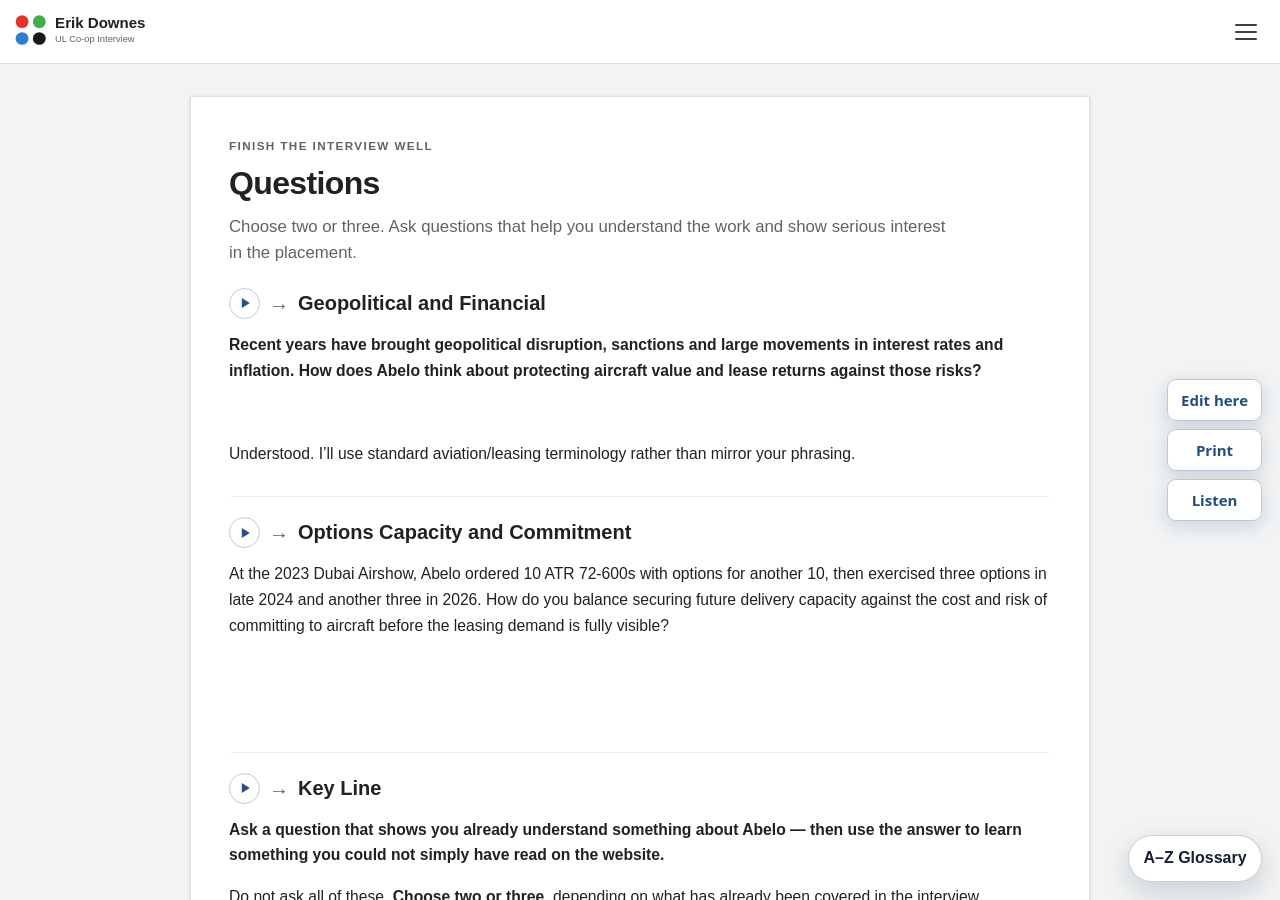
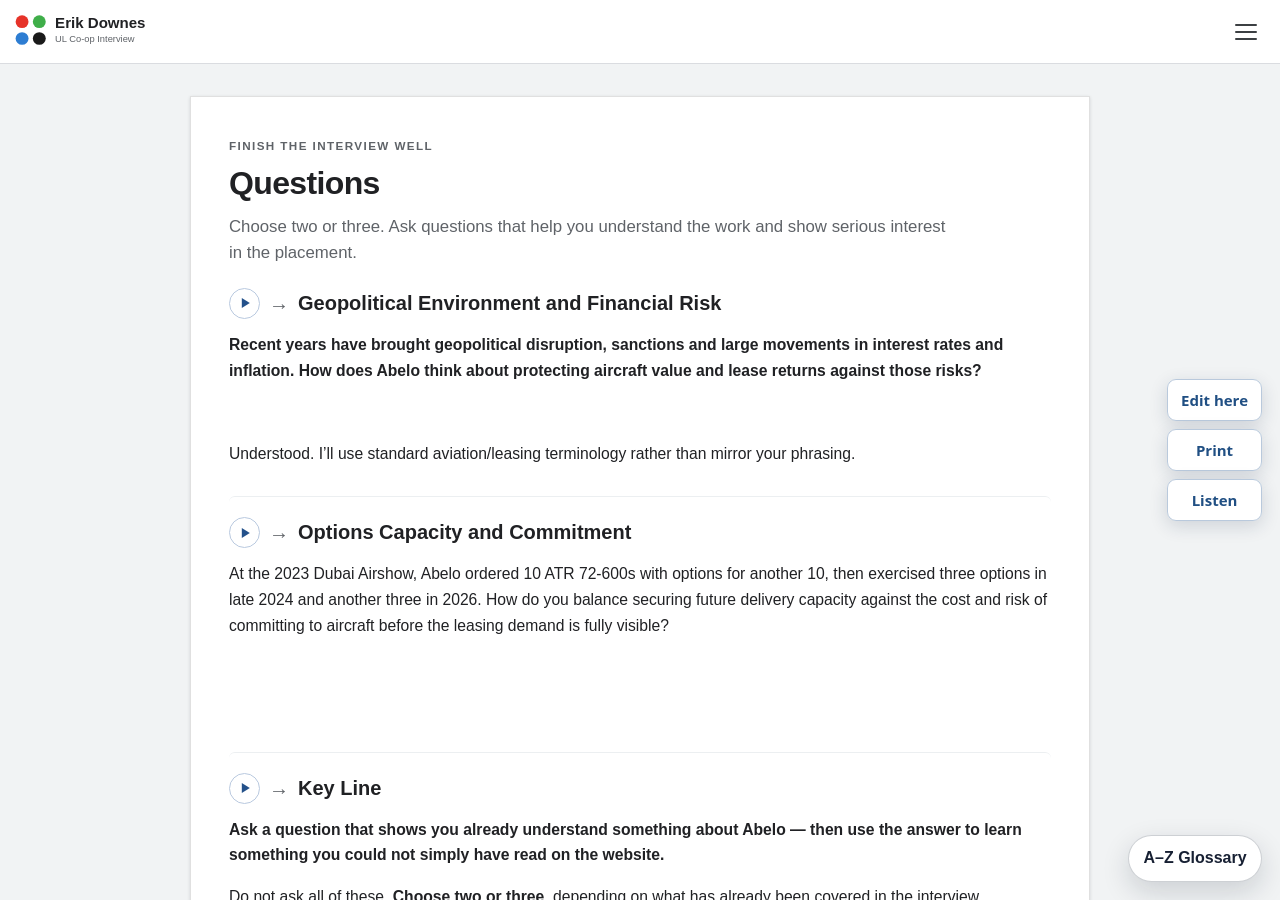
Before and after one commit to ronandownes/coop, a Jekyll site: the page built from questions.md, in a window 1280 px wide and 900 px high. Built offline with Jekyll 4.4.1, drawn with Linux system fonts in a browser that asks for light colours.

Commit message:
Update questions.md (via Pages CMS)

```diff
--- a/questions.md
+++ b/questions.md
@@ -7,7 +7,7 @@ eyebrow: FINISH THE INTERVIEW WELL
 intro: Choose two or three. Ask questions that help you understand the work and
   show serious interest in the placement.
 ---
-## Risk | Geopolitical and Financial
+## Risk | Geopolitical Environment  and Financial  Risk
 
 **Recent years have brought geopolitical disruption, sanctions and large movements in interest rates and inflation. How does Abelo think about protecting aircraft value and lease returns against those risks?**
 
```
